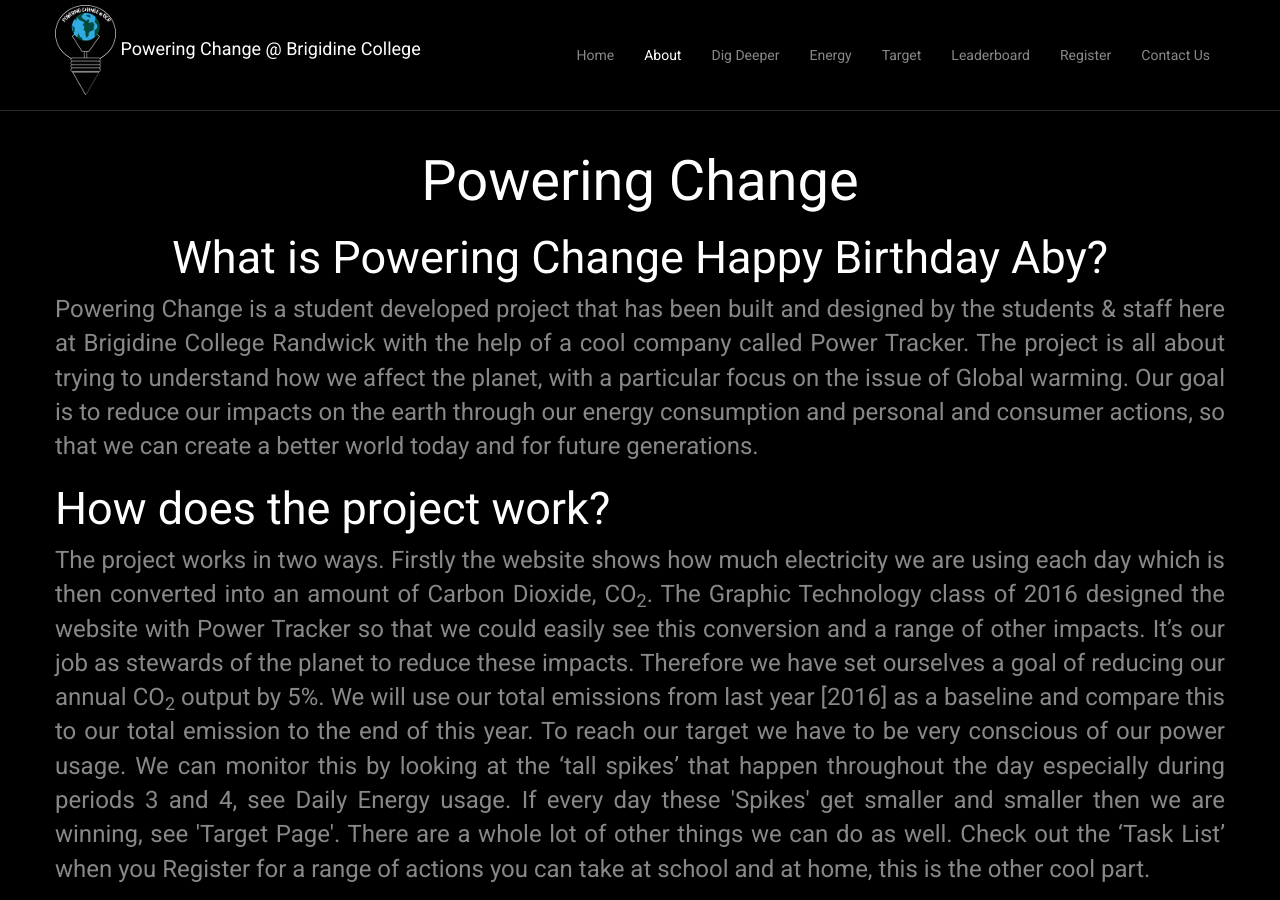
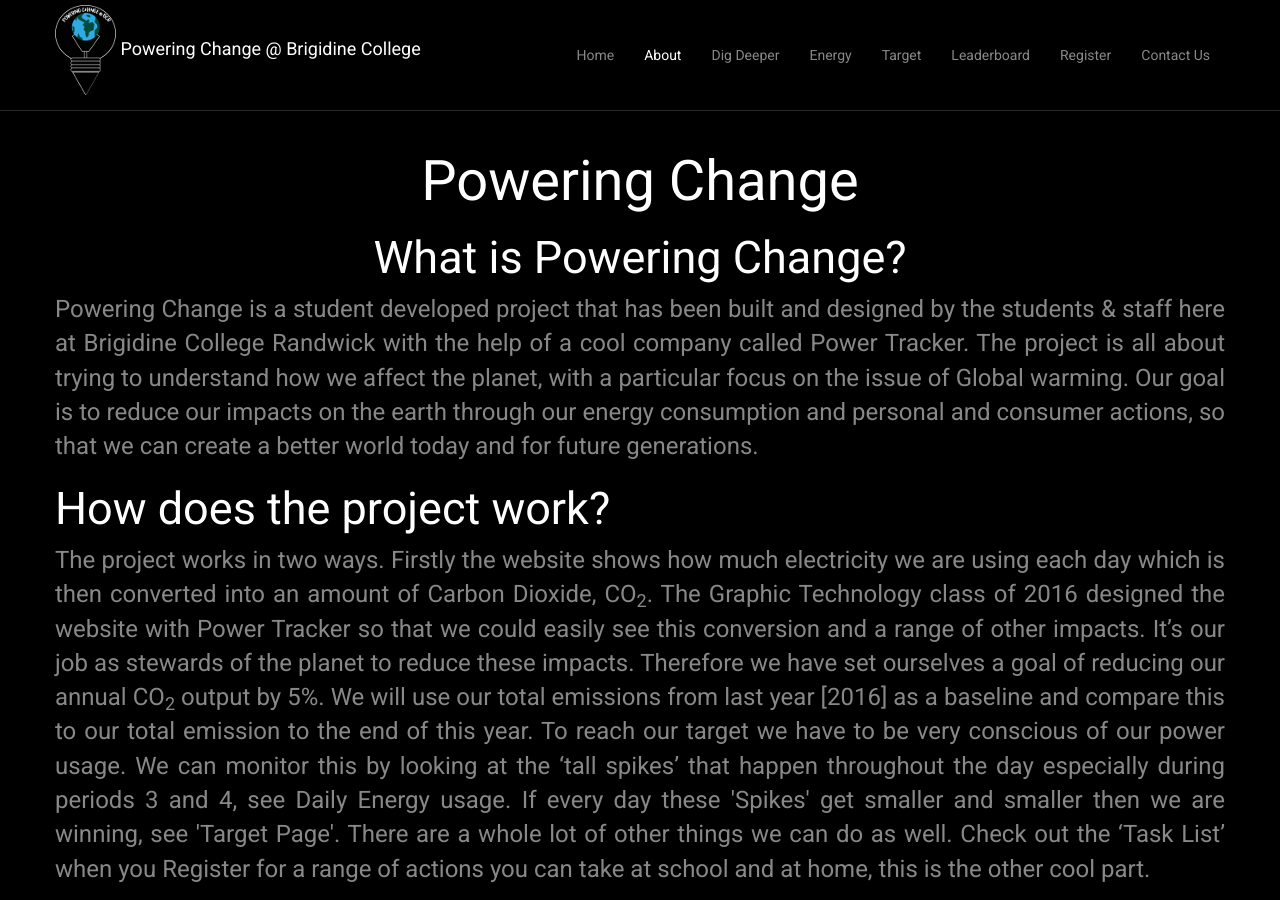
Before and after one commit to samyalv04/brigidine.powertracker.com.au, a Jekyll site: the page built from about/index.html, in a window 1280 px wide and 900 px high. Built offline with Jekyll 4.4.1, drawn with Linux system fonts in a browser that asks for light colours.

Commit message:
Update index.html

```diff
--- a/about/index.html
+++ b/about/index.html
@@ -10,7 +10,7 @@ bodyclass: "page-about"
             Powering Change
         </h1>
         <h2 class="text-center">
-            What is Powering Change Happy Birthday Aby?
+            What is Powering Change?
         </h2>
         <p class="big" style="text-align: justify;">
             Powering Change is a student developed project that has been built and designed by the students & staff here at Brigidine College Randwick with the help of a cool company called Power Tracker. The project is all about trying to understand how we affect the planet, with a particular focus on the issue of Global warming. Our goal is to reduce our impacts on the earth through our energy consumption and personal and consumer actions, so that we can create a better world today and for future generations.
```
